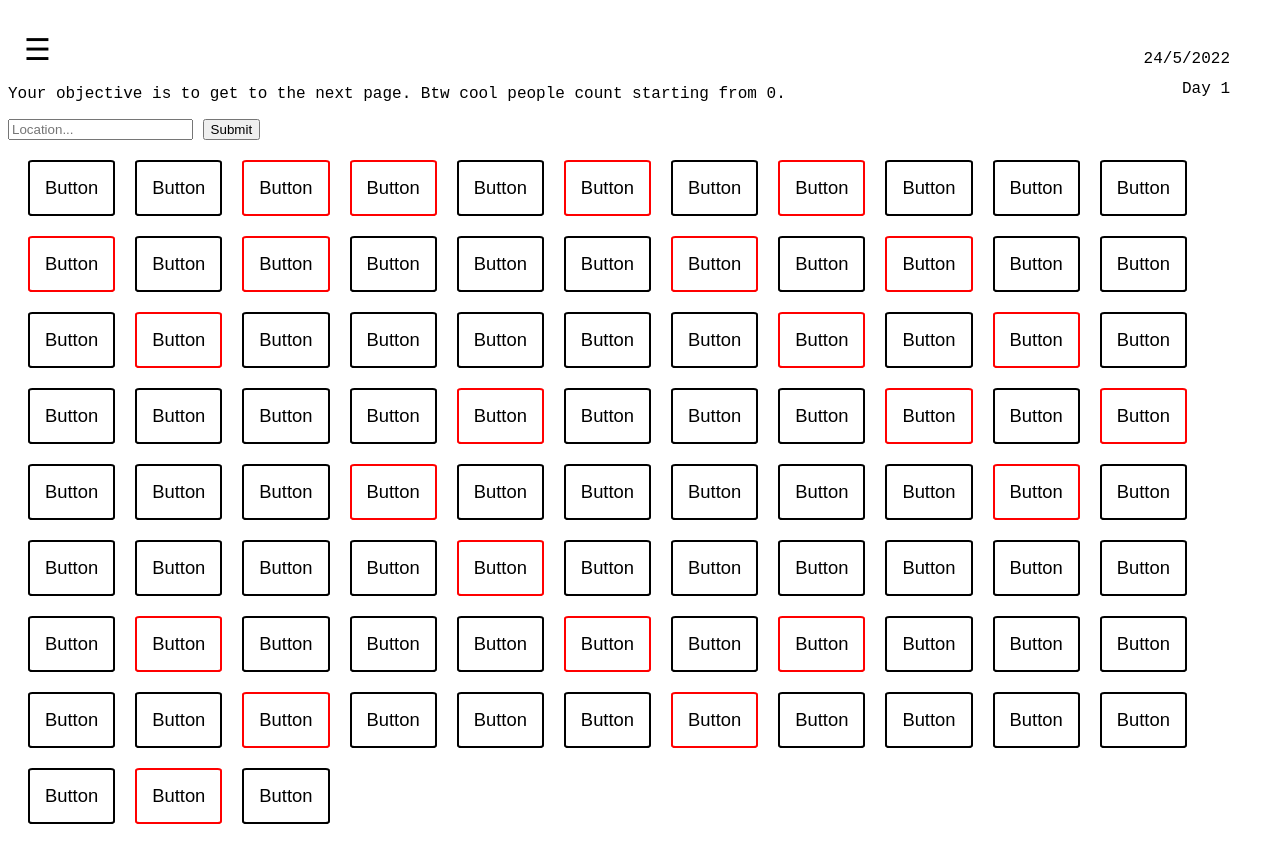
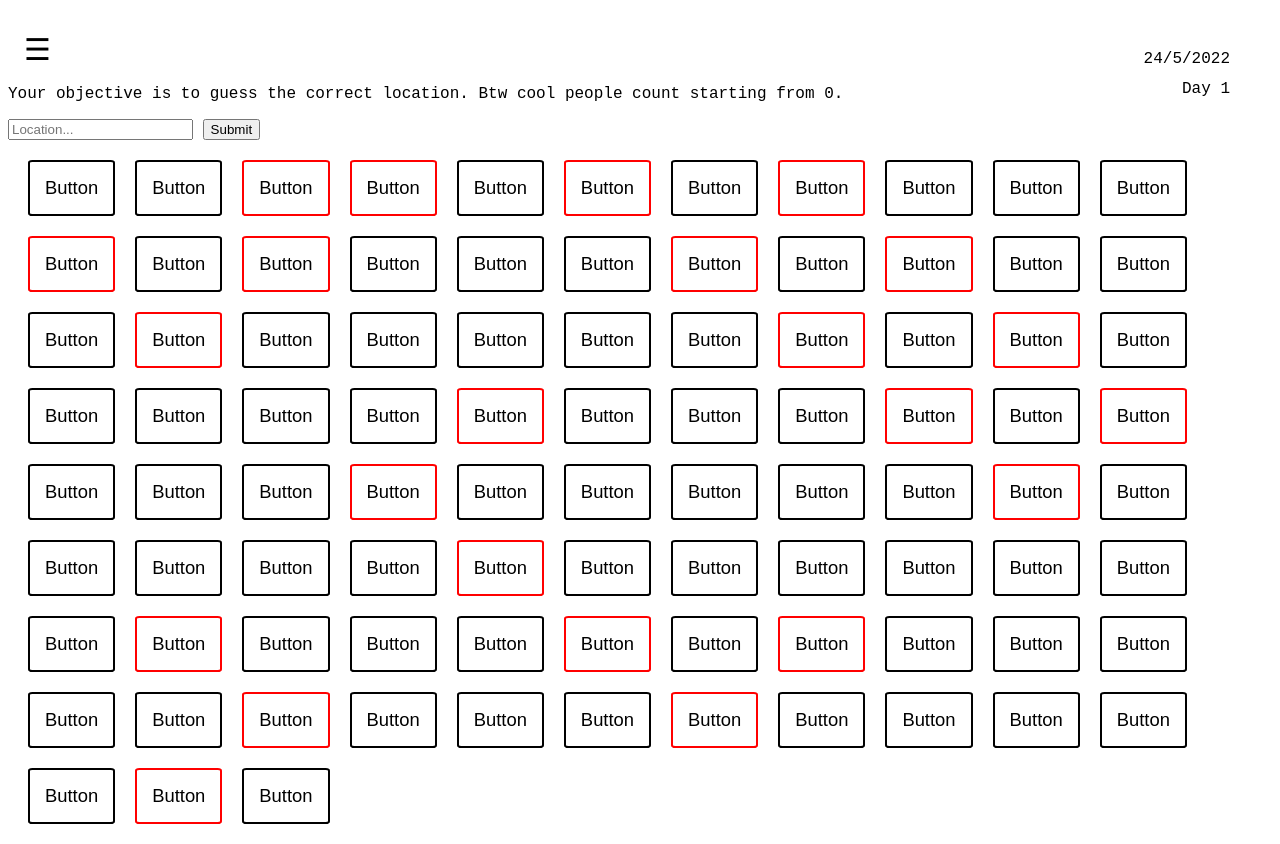
Before and after one commit to dannycarrington/pagebreak.github.io, a plain HTML site: page index.html in a window 1280 px wide. Drawn offline with Linux system fonts and the light colour scheme.

Commit message:
Update index.html

```diff
--- a/index.html
+++ b/index.html
@@ -33,7 +33,7 @@
   </div>
   <div id="day" <p>Day 1</p </div>
   </div>
-    <div id="question" <p> Your objective is to get to the next page. Btw cool people count starting from 0.
+    <div id="question" <p> Your objective is to guess the correct location. Btw cool people count starting from 0.
 </p>
       <input id="value" placeholder="Location...">
     <button onclick="handlebtn()">Submit</button>
```
